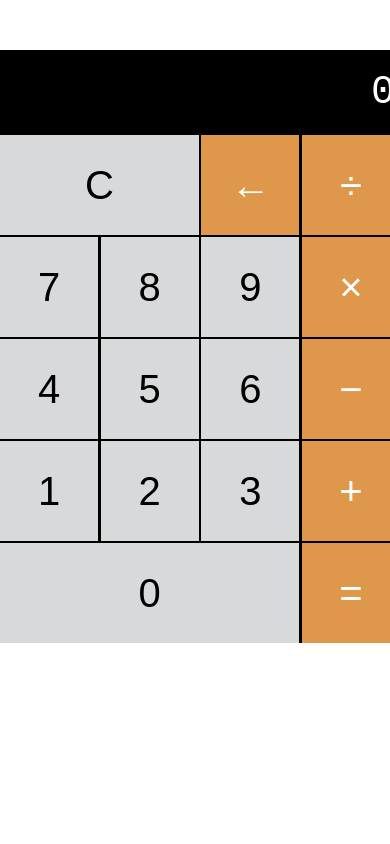
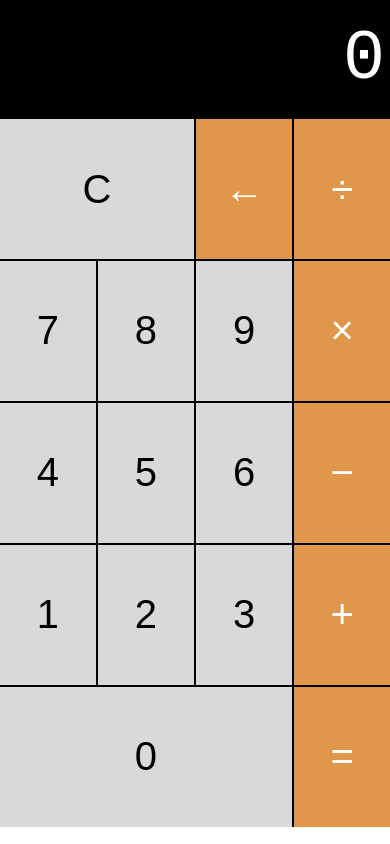
Before and after one commit to 0xSimeon/projects, a plain HTML site: page Calculator/index.html in a window 390 px wide. Drawn offline with Linux system fonts and the light colour scheme.

Commit message:
:lipstick: added responsiveness and media queries

```diff
--- a/Calculator/css/styles.css
+++ b/Calculator/css/styles.css
@@ -5,17 +5,17 @@ html {
 *,
 *::before,
 *::after {
+	padding: 0;
+	margin: 0;
 	box-sizing: inherit;
 }
-body {
-  padding: 0;
-  margin: 0;
-}
+
 .wrapper {
-  width: 400px;
+	width: 100%;
 	background-color: black;
 	color: white;
-  margin: 5rem auto;
+	padding: 4rem;
+	height: 100%;
 }
 
 .section__calc {
@@ -32,12 +32,15 @@ body {
 	font-size: 4rem;
 }
 
-.calc__button, .equal, .clear, .undo {
+.calc__button,
+.equal,
+.clear,
+.undo {
 	background-color: #d8d9db;
 	color: #000000;
 	border: none;
 	font-size: 4rem;
-  height: 10rem;
+	height: 15vh;
 	flex-basis: 24.5%;
 	cursor: pointer;
 	outline: none;
@@ -48,10 +51,16 @@ body {
 	color: white;
 }
 
-.calc__button:hover, .equal:hover, .clear:hover, .undo:hover {
+.calc__button:hover,
+.equal:hover,
+.clear:hover,
+.undo:hover {
 	background-color: #ebebeb;
 }
-.calc__button:active, .equal:active, .clear:active, .undo:active {
+.calc__button:active,
+.equal:active,
+.clear:active,
+.undo:active {
 	background-color: #bbbcbe;
 }
 
@@ -69,3 +78,19 @@ body {
 .calc__button--triple {
 	flex-basis: 74.8%;
 }
+
+@media only screen and (max-width: 43.75em) {
+	.wrapper {
+		padding: 0;
+	}
+	.calc__button,
+	.equal,
+	.clear,
+	.undo {
+		height: 14rem;
+	}
+
+	.screen {
+		font-size: 7rem;
+	}
+}
```
Lines whose indentation alone changed are shown as unchanged.
